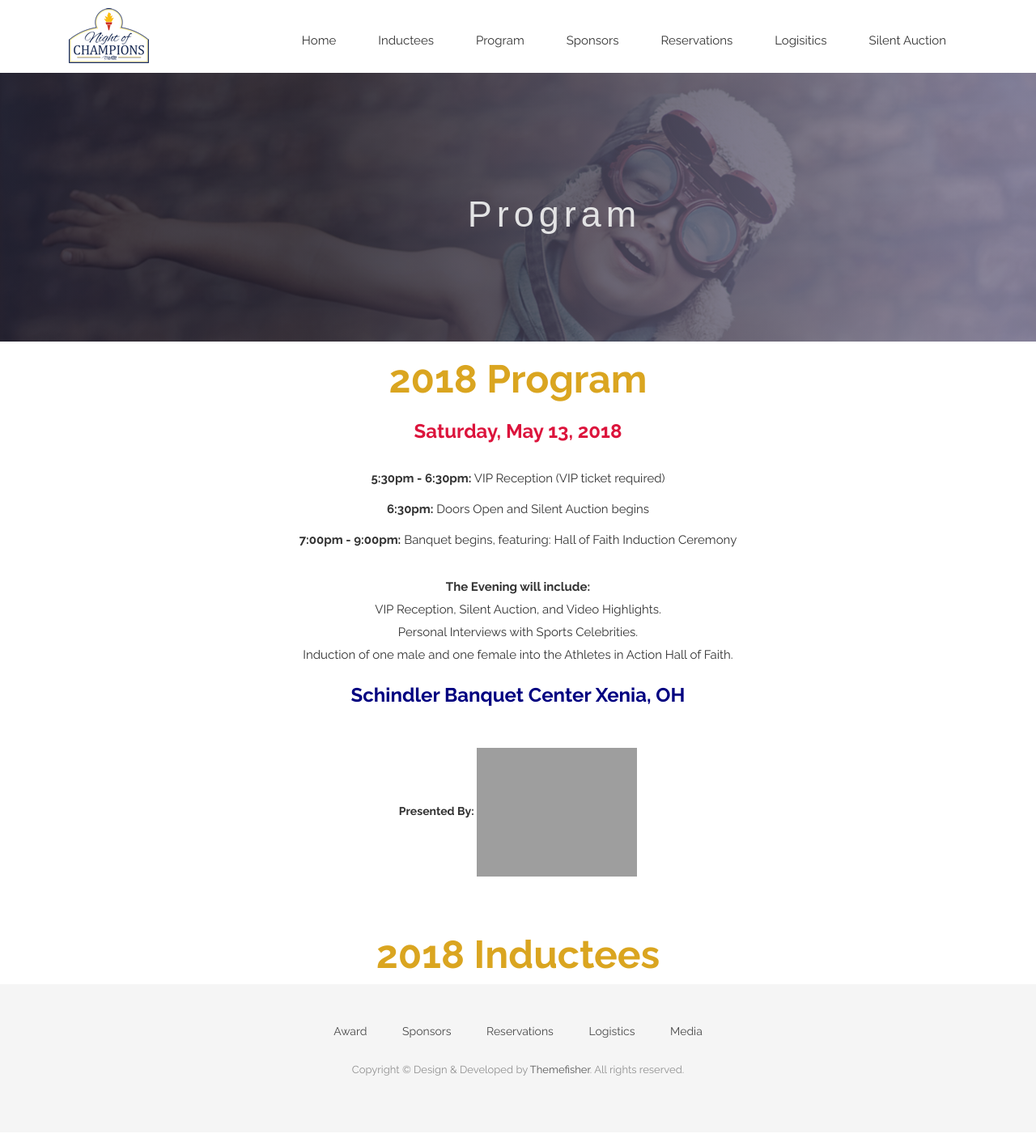
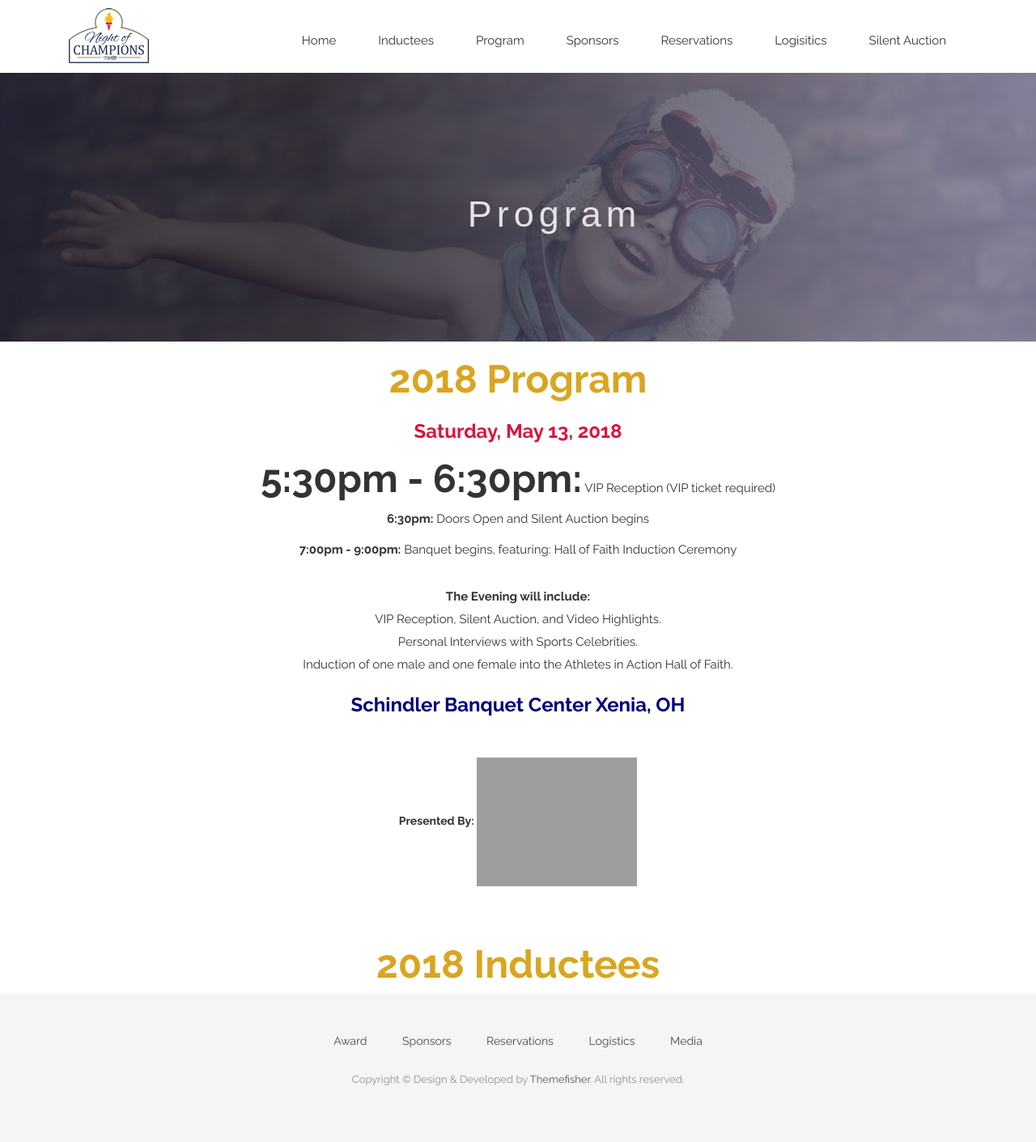
Before and after one commit to CruGlobal/NightofChampions, a Jekyll site: the page built from program.markdown, in a window 1280 px wide. Shown: the whole page at 81% size. Built offline with Jekyll 4.4.1, drawn with Linux system fonts in a browser that asks for light colours; nearby versions of some CDN libraries; some web fonts are replaced; grey boxes are pictures that could not be loaded.

Commit message:
Updated Program

```diff
--- a/program.markdown
+++ b/program.markdown
@@ -18,7 +18,7 @@
 <br>
 
 <div style="text-align: center;">
-<p><b>5:30pm - 6:30pm:</b>
+<p><b><font size="12">5:30pm - 6:30pm:</font></b>
 VIP Reception (VIP ticket required)</p>
 <p><b>6:30pm:</b>
 Doors Open and Silent Auction begins</p>
```
